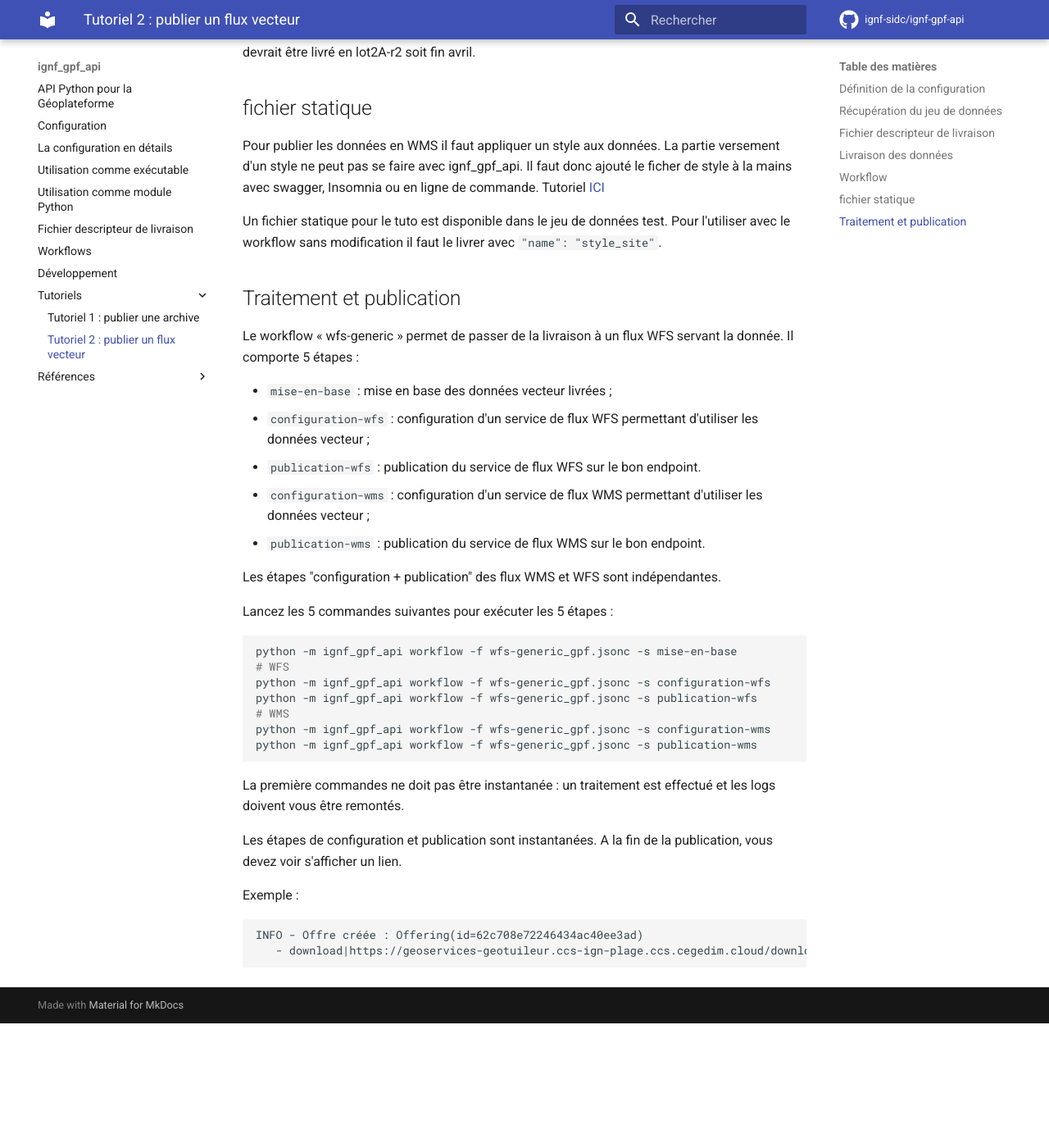
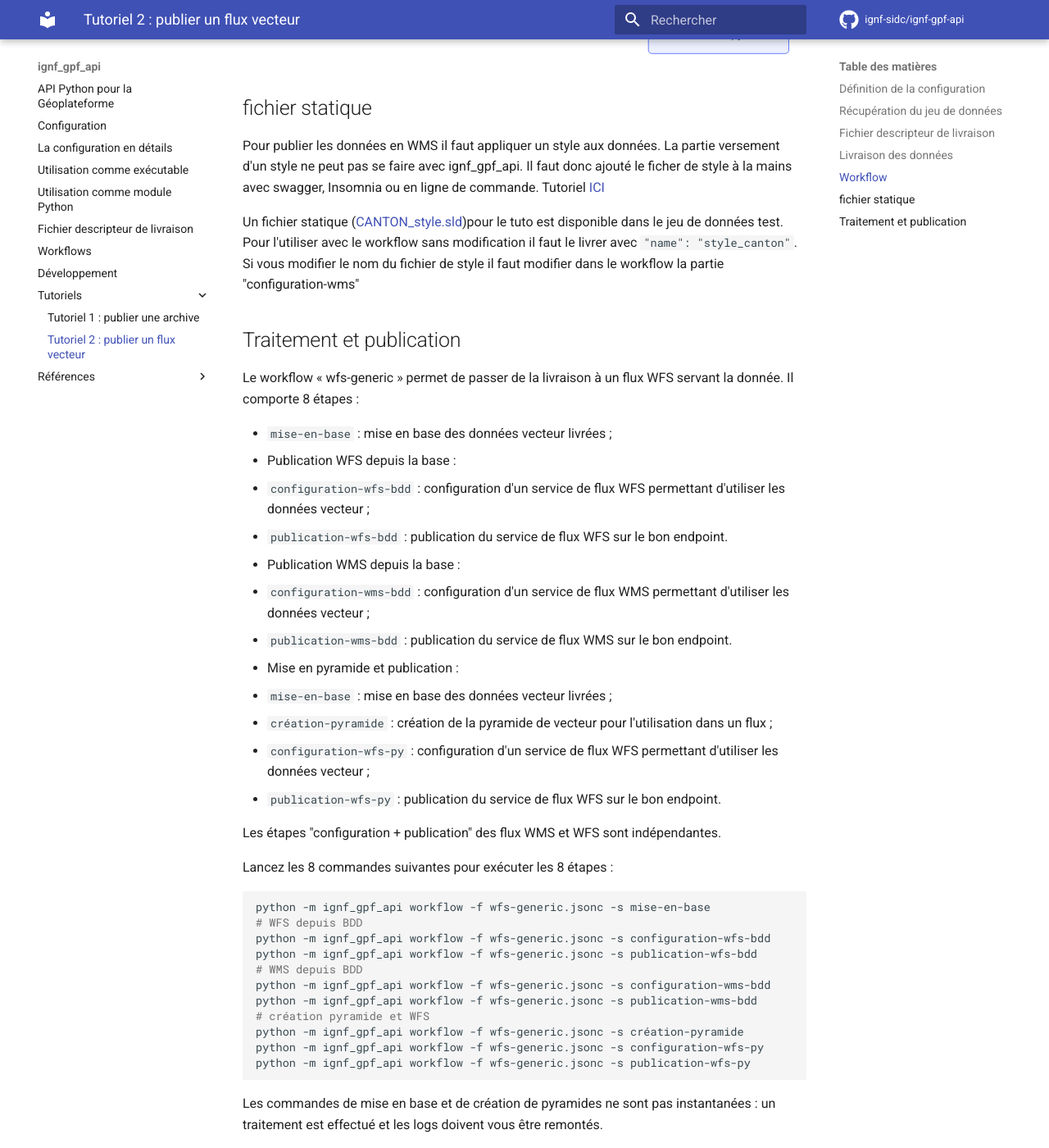
Before and after one commit to ignf-sidc/ignf-gpf-api, an MkDocs documentation site: the page built from docs/tutoriel_2_flux_vecteur.md, in a window 1280 px wide and 1400 px high, scrolled down 2559 px. Shown: the whole window at 82% size. Built offline with MkDocs 1.6.1 and Material for MkDocs 9.7.7, drawn with Linux system fonts in a browser that asks for light colours; comment, search, counter and statistics services are not loaded; before the commit the page ends 3807 px from its top, so only the background shows below that; some of the changed text lies outside the part shown.

Commit message:
fusion tuto flux BDD et pyramide vecteur

````diff
--- a/docs/tutoriel_2_flux_vecteur.md
+++ b/docs/tutoriel_2_flux_vecteur.md
@@ -17,22 +17,22 @@
 Récupérez les données en lançant la commande :
 
 ```sh
-python -m ignf_gpf_api dataset -n 3_dataset_vector_gpf
+python -m ignf_gpf_api dataset -n 1_dataset_vector
 ```
 
 Observez la structure des données :
 
-```
-3_dataset_vector_gpf/
-├── test
-│   ├── site.cpg
-│   ├── site.dbf
-│   ├── site.prj
-│   ├── site.shp
-│   └── site.shx
-├── style_site.sld
-├── test.md5
-└── upload_descriptor.jsonc
+```txt
+1_dataset_vector
+├── CANTON
+│   ├── CANTON.cpg
+│   ├── CANTON.dbf
+│   ├── CANTON.prj
+│   ├── CANTON.shp
+│   └── CANTON.shx
+├── CANTON.md5
+├── CANTON_style.sld
+└── upload_descriptor.json
 ```
 
 Les données que la Géoplateforme va traiter sont situées dans le dossier `test`.
@@ -57,7 +57,7 @@
 Livrer les données en indiquant le chemin du fichier descripteur au programme :
 
 ```sh
-python -m ignf_gpf_api upload -f 3_dataset_vector_gpf/upload_descriptor.json
+python -m ignf_gpf_api upload -f 1_dataset_vector/upload_descriptor.json
 ```
 
 Le programme doit vous indiquer que le transfert est en cours, puis qu'il attend la fin des vérifications côté API avant de conclure que tout est bon.
@@ -72,7 +72,7 @@
 Vous pouvez récupérer un workflow d'exemple grâce à la commande suivante :
 
 ```sh
-python -m ignf_gpf_api workflow -n wfs-generic_gpf.jsonc
+python -m ignf_gpf_api workflow -n wfs-generic.jsonc
 ```
 
 Memo: Les commentaires ne fonctionne pas et les Tags n'ont pas été testé.
@@ -86,52 +86,64 @@
 %% doc mermaid ici https://mermaid-js.github.io/mermaid/#/flowchart?id=flowcharts-basic-syntax
 flowchart TD
     A("upload") -->|mise-en-base| B("donnée stockée : BDD")
-    B -->|configuration-wfs| C("configuration WFS")
-    C -->|publication-wfs| D("offre WFS")
-    B -->|configuration-wms| C("configuration WMS")
-    C -->|publication-wms| D("offre WMS")
+    B -->|configuration-wfs-bdd| C1("configuration WFS sur BDD")
+    C1 -->|publication-wfs-bdd| D1("offre WFS sur BDD")
+    B -->|configuration-wms-bdd| C2("configuration WMS sur BDD")
+    C2 -->|publication-wms-bdd| D2("offre WMS sur BDD")
+    B -->|création-pyramide| C3(donnée stockée : pyramide)
+    C3 -->|configuration-wfs-py| D3(configuration WFS sur pyramide)
+    D3 -->|publication-wfs-py| E3(offre  WFS sur pyramide)
 ```
-Memo: La création de pyramide n'est pas encore disponible avec cette version de la gpf. Elle devrait être livré en lot2A-r2 soit fin avril.
-
 
 ## fichier statique
 
 Pour publier les données en WMS il faut appliquer un style aux données. La partie versement d'un style ne peut pas se faire avec ignf_gpf_api. Il faut donc ajouté le ficher de style à la mains avec swagger, Insomnia ou en ligne de commande. Tutoriel [ICI](https://gpf-beta.ign.fr/geoplateforme/tutoriels/vecteur/gestion_statique/)
 
-Un fichier statique pour le tuto est disponible dans le jeu de données test. Pour l'utiliser avec le workflow sans modification il faut le livrer avec `"name": "style_site"`.
-
+Un fichier statique ([CANTON_style.sld](../ignf_gpf_api/_data/datasets/1_dataset_vector/CANTON_style.sld))pour le tuto est disponible dans le jeu de données test. Pour l'utiliser avec le workflow sans modification il faut le livrer avec `"name": "style_canton"`.
+Si vous modifier le nom du fichier de style il faut modifier dans le workflow la partie "configuration-wms"
 
 ## Traitement et publication
 
-Le workflow « wfs-generic » permet de passer de la livraison à un flux WFS servant la donnée. Il comporte 5 étapes :
+Le workflow « wfs-generic » permet de passer de la livraison à un flux WFS servant la donnée. Il comporte 8 étapes :
 
 * `mise-en-base` : mise en base des données vecteur livrées ;
-* `configuration-wfs` : configuration d'un service de flux WFS permettant d'utiliser les données vecteur ;
-* `publication-wfs` : publication du service de flux WFS sur le bon endpoint.
-* `configuration-wms` : configuration d'un service de flux WMS permettant d'utiliser les données vecteur ;
-* `publication-wms` : publication du service de flux WMS sur le bon endpoint.
+* Publication WFS depuis la base :
+  * `configuration-wfs-bdd` : configuration d'un service de flux WFS permettant d'utiliser les données vecteur ;
+  * `publication-wfs-bdd` : publication du service de flux WFS sur le bon endpoint.
+* Publication WMS depuis la base :
+  * `configuration-wms-bdd` : configuration d'un service de flux WMS permettant d'utiliser les données vecteur ;
+  * `publication-wms-bdd` : publication du service de flux WMS sur le bon endpoint.
+* Mise en pyramide et publication :
+  * `mise-en-base` : mise en base des données vecteur livrées ;
+  * `création-pyramide` : création de la pyramide de vecteur pour l'utilisation dans un flux ;
+  * `configuration-wfs-py` : configuration d'un service de flux WFS permettant d'utiliser les données vecteur ;
+  * `publication-wfs-py` : publication du service de flux WFS sur le bon endpoint.
 
 Les étapes "configuration + publication" des flux WMS et WFS sont indépendantes.
 
-Lancez les 5 commandes suivantes pour exécuter les 5 étapes :
+Lancez les 8 commandes suivantes pour exécuter les 8 étapes :
 
 ```sh
-python -m ignf_gpf_api workflow -f wfs-generic_gpf.jsonc -s mise-en-base
-# WFS
-python -m ignf_gpf_api workflow -f wfs-generic_gpf.jsonc -s configuration-wfs
-python -m ignf_gpf_api workflow -f wfs-generic_gpf.jsonc -s publication-wfs
-# WMS
-python -m ignf_gpf_api workflow -f wfs-generic_gpf.jsonc -s configuration-wms
-python -m ignf_gpf_api workflow -f wfs-generic_gpf.jsonc -s publication-wms
+python -m ignf_gpf_api workflow -f wfs-generic.jsonc -s mise-en-base
+# WFS depuis BDD
+python -m ignf_gpf_api workflow -f wfs-generic.jsonc -s configuration-wfs-bdd
+python -m ignf_gpf_api workflow -f wfs-generic.jsonc -s publication-wfs-bdd
+# WMS depuis BDD
+python -m ignf_gpf_api workflow -f wfs-generic.jsonc -s configuration-wms-bdd
+python -m ignf_gpf_api workflow -f wfs-generic.jsonc -s publication-wms-bdd
+# création pyramide et WFS
+python -m ignf_gpf_api workflow -f wfs-generic.jsonc -s création-pyramide
+python -m ignf_gpf_api workflow -f wfs-generic.jsonc -s configuration-wfs-py
+python -m ignf_gpf_api workflow -f wfs-generic.jsonc -s publication-wfs-py
 ```
 
-La première commandes ne doit pas être instantanée : un traitement est effectué et les logs doivent vous être remontés.
+Les commandes de mise en base et de création de pyramides ne sont pas instantanées : un traitement est effectué et les logs doivent vous être remontés.
 
 Les étapes de configuration et publication sont instantanées. A la fin de la publication, vous devez voir s'afficher un lien.
 
 Exemple :
 
+```txt
+INFO - Offre créée : Offering(id=62c708e72246434ac40ee3ad)
+   - https://data.geopf.fr/wms-v/ows?service=wms&version=1.3.0&request=DescribeLayer&layers=ludi_bdd__Flux_vecteur_WMS
 ```
-INFO - Offre créée : Offering(id=62c708e72246434ac40ee3ad)
-   - download|https://geoservices-geotuileur.ccs-ign-plage.ccs.cegedim.cloud/download/plage/
-```
````
Also changed, not shown: 2 other files.
